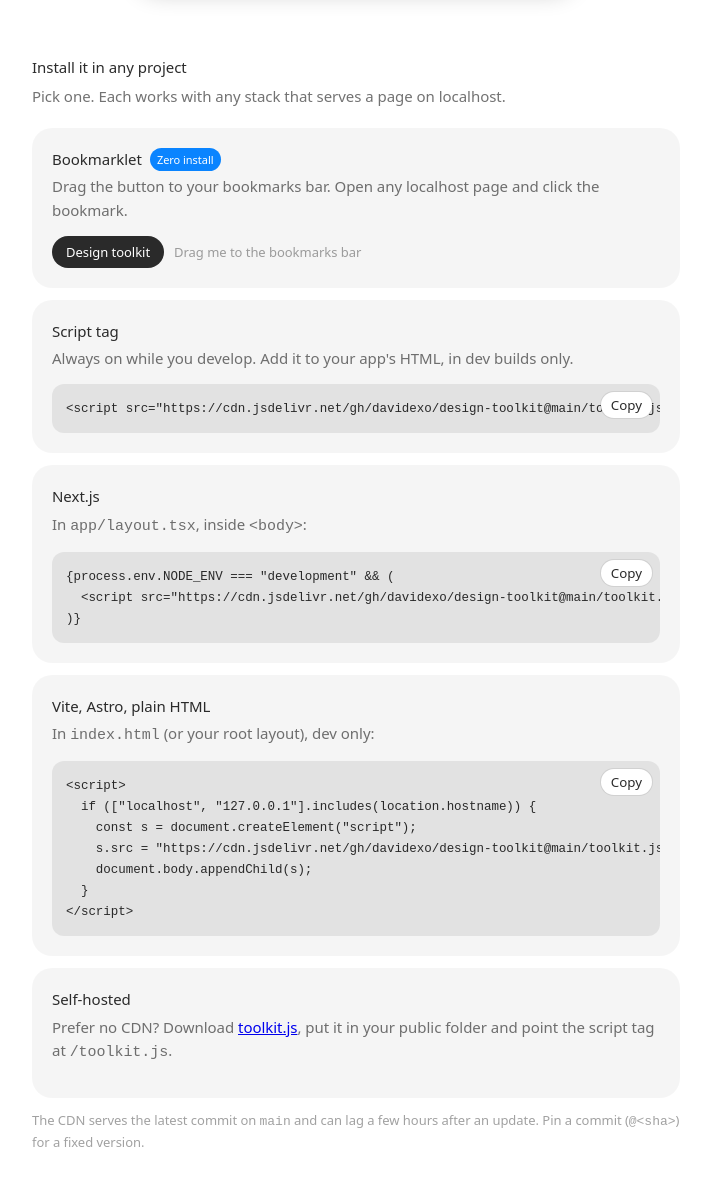
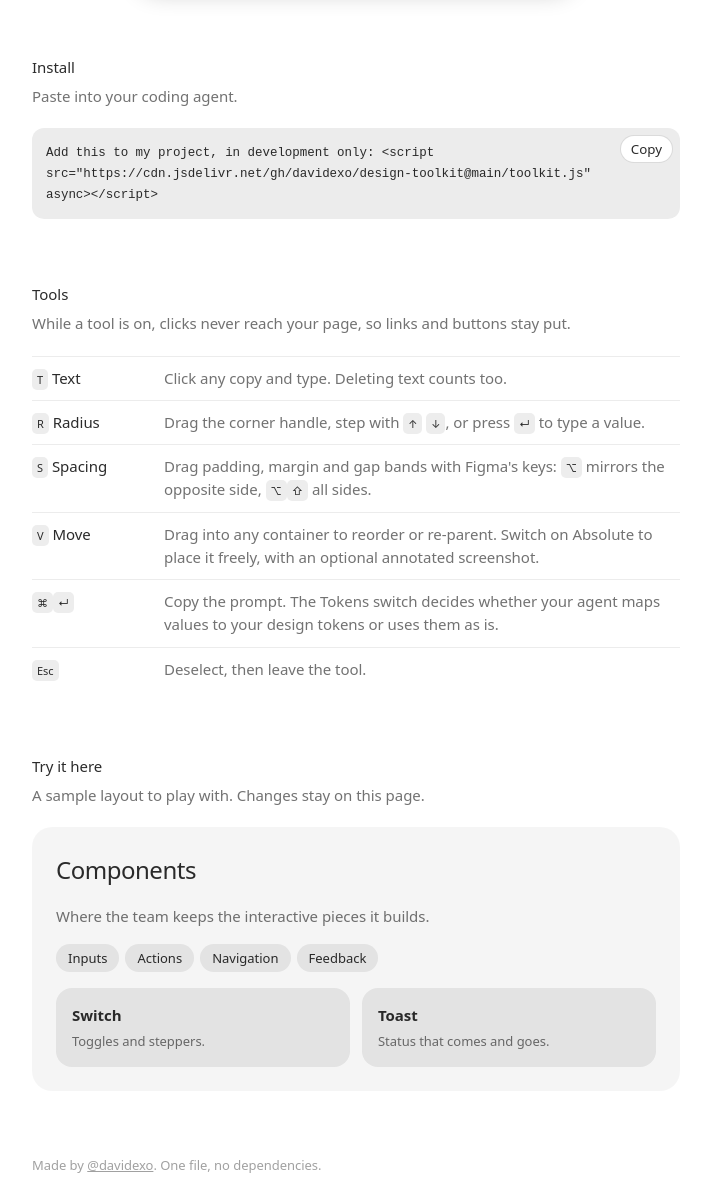
Before and after one commit to davidexo/design-toolkit, a plain HTML site: page index.html in a window 1280 px wide. Shown: the part 800-1978 px from the top of the page, without its empty margins (284-995 px from the left). Drawn offline with Linux system fonts and the light colour scheme; a web font is replaced by a local one.

Commit message:
Install is one prompt
Co-Authored-By: Claude Opus 5.5 <noreply@anthropic.com>

```diff
--- a/index.html
+++ b/index.html
@@ -77,21 +77,9 @@
       }
       ol.steps p { margin: 0; color: var(--ink-2); }
       ol.steps strong { color: var(--ink); font-weight: 520; }
-      .option { padding: 20px; border-radius: 20px; background: var(--surface); }
-      .option + .option { margin-top: 12px; }
-      .option h3 { margin: 0 0 4px; font-size: 15px; font-weight: 520; display: flex; align-items: center; gap: 8px; }
-      .option p { margin: 0 0 14px; color: var(--ink-2); }
-      .tag { font-size: 11px; font-weight: 460; padding: 3px 7px; border-radius: 999px; background: var(--accent); color: #fff; }
-      .bookmarklet {
-        display: inline-flex; align-items: center; gap: 8px; height: 32px; padding: 0 14px; border-radius: 999px;
-        background: var(--ink); color: var(--bg); text-decoration: none; font-weight: 460; font-size: 13px; cursor: grab;
-        transition: transform 0.16s var(--ease);
-      }
-      .bookmarklet:active { transform: scale(0.97); cursor: grabbing; }
-      .hint { margin-left: 10px; color: var(--ink-3); font-size: 13px; }
       .code { position: relative; }
       pre {
-        margin: 0; padding: 14px 52px 14px 14px; border-radius: 12px; background: var(--surface-2); overflow-x: auto;
+        margin: 0; padding: 14px 72px 14px 14px; border-radius: 12px; background: var(--surface-2); white-space: pre-wrap; overflow-wrap: anywhere;
         font: 400 12.5px/1.6 ui-monospace, "SF Mono", Menlo, monospace; color: var(--ink);
       }
       .copy {
@@ -100,8 +88,7 @@
         box-shadow: 0 0 0 1px var(--line); transition: background-color 0.2s var(--ease);
       }
       .copy:hover { background: var(--surface-2); }
-      .copy:focus-visible, .bookmarklet:focus-visible, .gh:focus-visible { outline: 2px solid var(--accent); outline-offset: 2px; }
-      .note { margin: 12px 0 0; color: var(--ink-3); font-size: 13px; }
+      .copy:focus-visible, .gh:focus-visible { outline: 2px solid var(--accent); outline-offset: 2px; }
       table { width: 100%; border-collapse: collapse; }
       td { padding: 10px 0; border-top: 1px solid var(--line); vertical-align: top; }
       td:first-child { width: 132px; white-space: nowrap; padding-right: 16px; }
@@ -121,7 +108,6 @@
         main { padding-top: 40px; }
         h1 { font-size: 32px; }
         td:first-child { width: 96px; }
-        .hint { display: block; margin: 10px 0 0; }
       }
       @media (prefers-reduced-motion: reduce) { * { transition: none !important; } }
     </style>
@@ -154,47 +140,12 @@
       </section>
 
       <section aria-labelledby="install">
-        <h2 id="install">Install it in any project</h2>
-        <p class="sub">Pick one. Each works with any stack that serves a page on localhost.</p>
-
-        <div class="option">
-          <h3>Bookmarklet <span class="tag">Zero install</span></h3>
-          <p>Drag the button to your bookmarks bar. Open any localhost page and click the bookmark.</p>
-          <a class="bookmarklet" id="bookmarklet" href="#">Design toolkit</a><span class="hint">Drag me to the bookmarks bar</span>
+        <h2 id="install">Install</h2>
+        <p class="sub">Paste into your coding agent.</p>
+        <div class="code">
+          <pre><code id="install-prompt"></code></pre>
+          <button class="copy" type="button" data-copy="install-prompt">Copy</button>
         </div>
-
-        <div class="option">
-          <h3>Script tag</h3>
-          <p>Always on while you develop. Add it to your app's HTML, in dev builds only.</p>
-          <div class="code">
-            <pre><code id="snippet-tag"></code></pre>
-            <button class="copy" type="button" data-copy="snippet-tag">Copy</button>
-          </div>
-        </div>
-
-        <div class="option">
-          <h3>Next.js</h3>
-          <p>In <code>app/layout.tsx</code>, inside <code>&lt;body&gt;</code>:</p>
-          <div class="code">
-            <pre><code id="snippet-next"></code></pre>
-            <button class="copy" type="button" data-copy="snippet-next">Copy</button>
-          </div>
-        </div>
-
-        <div class="option">
-          <h3>Vite, Astro, plain HTML</h3>
-          <p>In <code>index.html</code> (or your root layout), dev only:</p>
-          <div class="code">
-            <pre><code id="snippet-vite"></code></pre>
-            <button class="copy" type="button" data-copy="snippet-vite">Copy</button>
-          </div>
-        </div>
-
-        <div class="option">
-          <h3>Self-hosted</h3>
-          <p>Prefer no CDN? Download <a href="toolkit.js" download>toolkit.js</a>, put it in your public folder and point the script tag at <code>/toolkit.js</code>.</p>
-        </div>
-        <p class="note">The CDN serves the latest commit on <code>main</code> and can lag a few hours after an update. Pin a commit (<code>@&lt;sha&gt;</code>) for a fixed version.</p>
       </section>
 
       <section aria-labelledby="tools">
@@ -237,17 +188,9 @@
     <script>
       const CDN = "https://cdn.jsdelivr.net/gh/davidexo/design-toolkit@main/toolkit.js";
       const snippets = {
-        "snippet-tag": `<script src="${CDN}" async><\/script>`,
-        "snippet-next": `{process.env.NODE_ENV === "development" && (\n  <script src="${CDN}" async />\n)}`,
-        "snippet-vite": `<script>\n  if (["localhost", "127.0.0.1"].includes(location.hostname)) {\n    const s = document.createElement("script");\n    s.src = "${CDN}";\n    document.body.appendChild(s);\n  }\n<\/script>`,
+        "install-prompt": `Add this to my project, in development only: <script src="${CDN}" async><\/script>`,
       };
       for (const [id, text] of Object.entries(snippets)) document.getElementById(id).textContent = text;
-      document.getElementById("bookmarklet").href =
-        `javascript:(()=>{const s=document.createElement('script');s.src='${CDN}';document.body.appendChild(s)})()`;
-      document.getElementById("bookmarklet").addEventListener("click", (e) => {
-        e.preventDefault();
-        e.currentTarget.nextElementSibling.textContent = "Drag it to the bookmarks bar instead of clicking";
-      });
       document.querySelectorAll("[data-copy]").forEach((b) =>
         b.addEventListener("click", async () => {
           try {
```
Also changed, not shown: README.md.
